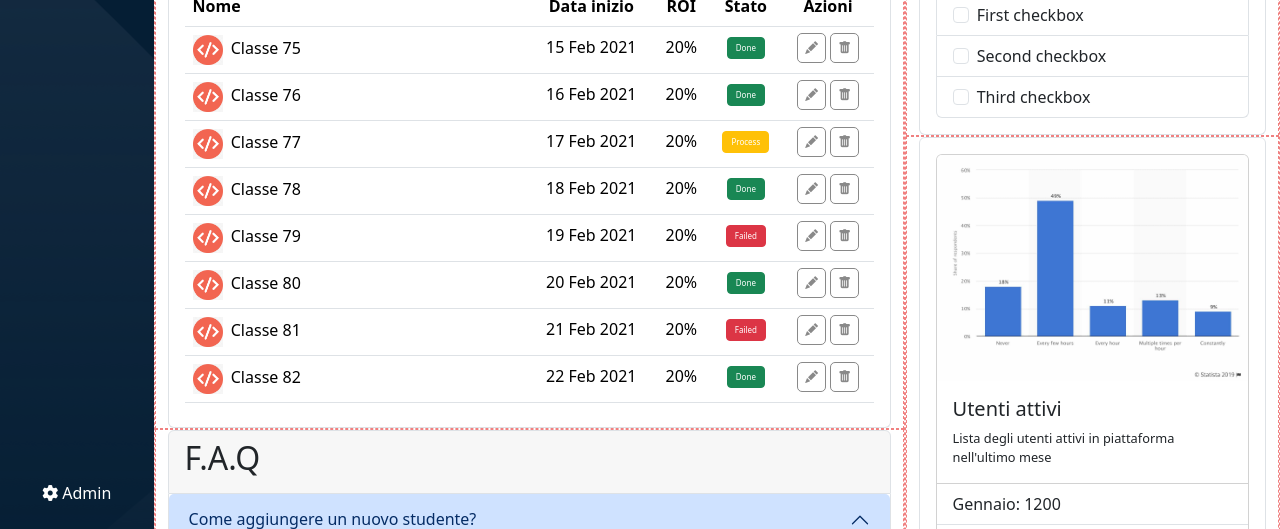
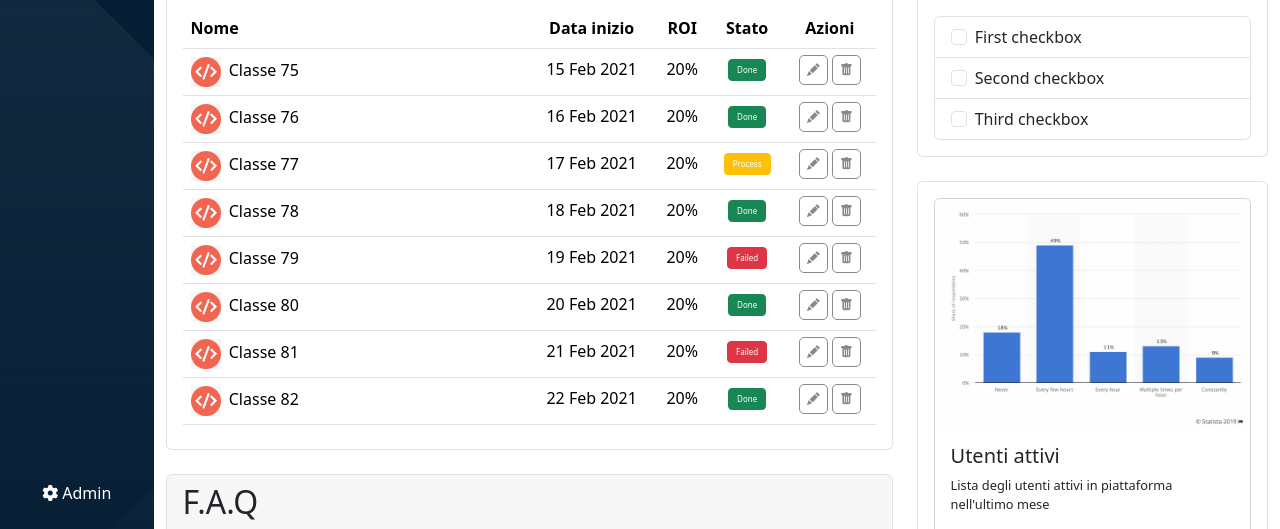
Before and after one commit to Drew0004/html-css-bootstrap-dashboard, a plain HTML site: page index.html in a window 1280 px wide. Shown: the part 271-800 px from the top of the page. Drawn offline with nearby package versions, Linux system fonts and the light colour scheme.

Commit message:
Add margin main col (fine esercizio)

```diff
--- a/index.html
+++ b/index.html
@@ -289,11 +289,11 @@
                         <!-- Sezione Main (cards) -->
                         <div class="row">
 
-                            <div class="border-debug col-lg-8 col-md-12">
+                            <div class=" col-lg-8 col-md-12">
                                 <div class="row">
 
                                     <!-- Tabella -->
-                                    <div class="col-12 border-debug">
+                                    <div class="col-12 my-4 ">
 
                                         <div class="border rounded-2 py-2 px-3 rounded-bottom-0 bg-light-gray">
                                             <h2>Prossime classi</h2>
@@ -395,7 +395,7 @@
 
                                     </div>
                                     <!-- Faq -->
-                                    <div class="col-12 border-debug">
+                                    <div class="col-12 ">
 
                                         <div class="border py-2 px-3 rounded-2 rounded-bottom-0 bg-light-gray">
                                             <h2>F.A.Q</h2>
@@ -444,10 +444,10 @@
                                 </div>
                             </div>
 
-                            <div class="border-debug col-lg-4 col-md-12">
+                            <div class=" col-lg-4 col-md-12">
                                 <div class="row">
                                     <!-- To do list -->
-                                    <div class="col-12 border-debug">
+                                    <div class="col-12 my-4 ">
 
                                         <div class="border rounded-2 py-2 px-3 rounded-bottom-0 bg-light-gray">
                                             <h2>Todo</h2>
@@ -473,7 +473,7 @@
 
 
                                     <!-- Sezione con grafico a colonne  -->
-                                    <div class="col-12 border-debug">
+                                    <div class="col-12 ">
                                         <div class="border rounded-2 p-3">
                                             <div class="card w-100">
                                                 <img src="img/stats.jpeg" class="card-img-top" alt="...">
```
